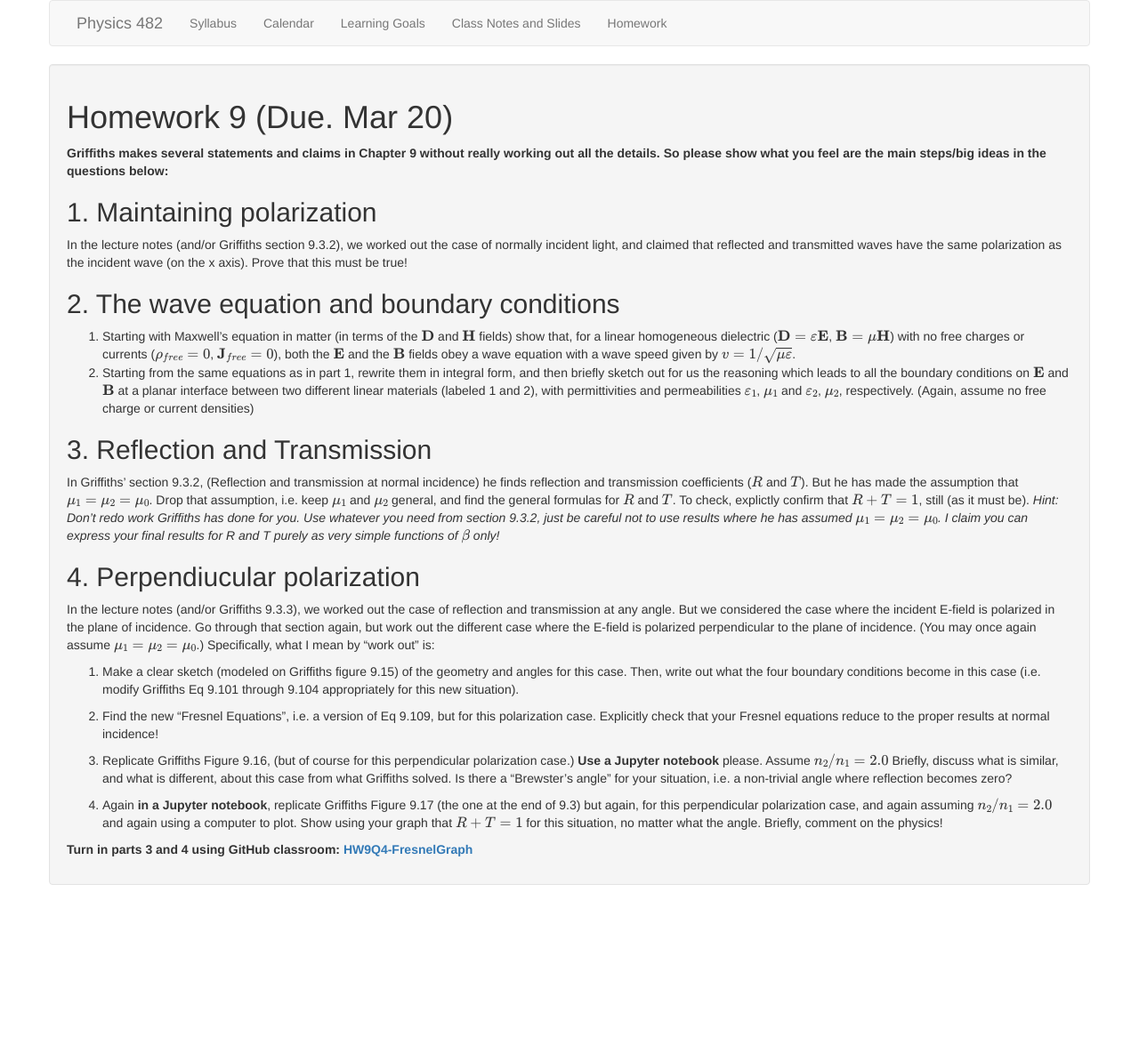
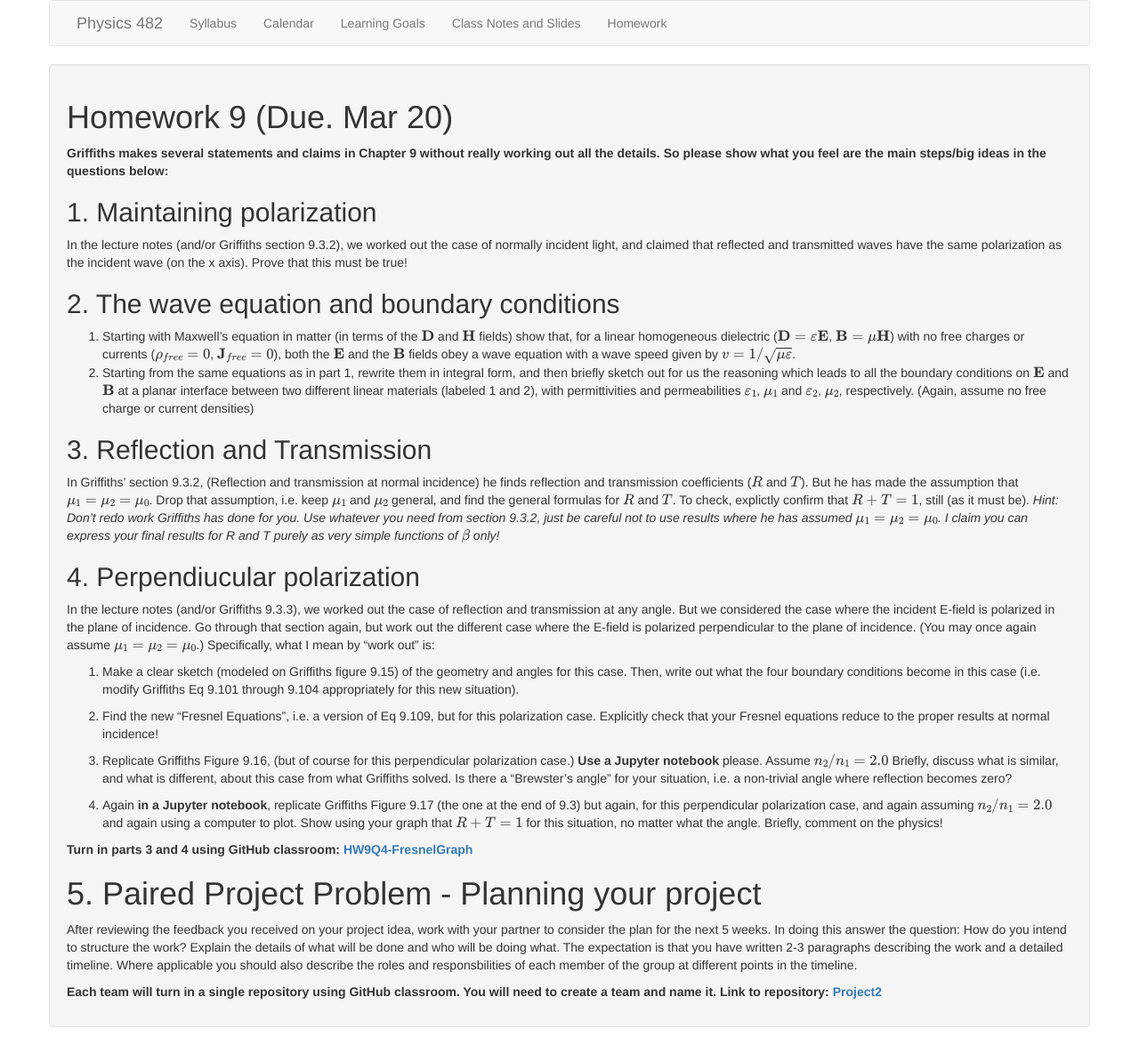
Before and after one commit to KSchram/phy482msu, a Jekyll site: the page built from assignments/homework9.md, in a window 1280 px wide. Shown: the whole page at 89% size. Built offline with Jekyll 4.4.1, drawn with Linux system fonts in a browser that asks for light colours; formulas are drawn with MathJax 3; before the commit the page ends 1015 px from its top, so only the background shows below that.

Commit message:
updated with group assignment

```diff
--- a/assignments/homework9.md
+++ b/assignments/homework9.md
@@ -36,3 +36,9 @@ Specifically, what I mean by “work out” is:
 4. Again **in a Jupyter notebook**, replicate Griffiths Figure 9.17  (the one at the end of 9.3) but again, for this perpendicular polarization case, and again assuming $n_2/n_1=2.0$ and again using a computer to plot.  Show using your graph that $R+T=1$ for this situation, no matter what the angle. Briefly, comment on the physics!
 
 **Turn in parts 3 and 4 using GitHub classroom: [HW9Q4-FresnelGraph](https://classroom.github.com/assignment-invitations/58bd4f3998fb29a382322caa7f5851b7)**
+
+# 5. Paired Project Problem - Planning your project
+
+After reviewing the feedback you received on your project idea, work with your partner to consider the plan for the next 5 weeks. In doing this answer  the question: How do you intend to structure the work? Explain the details of what will be done and who will be doing what. The expectation is that you have written 2-3 paragraphs describing the work and a detailed timeline. Where applicable you should also describe the roles and responsbilities of each member of the group at different points in the timeline.
+
+**Each team will turn in a single repository using GitHub classroom. You will need to create a team and name it. Link to repository: [Project2](https://classroom.github.com/group-assignment-invitations/e06d32a433b91e60a2d397ef4d46079b)**
```
Also changed, not shown: 1 other file.
